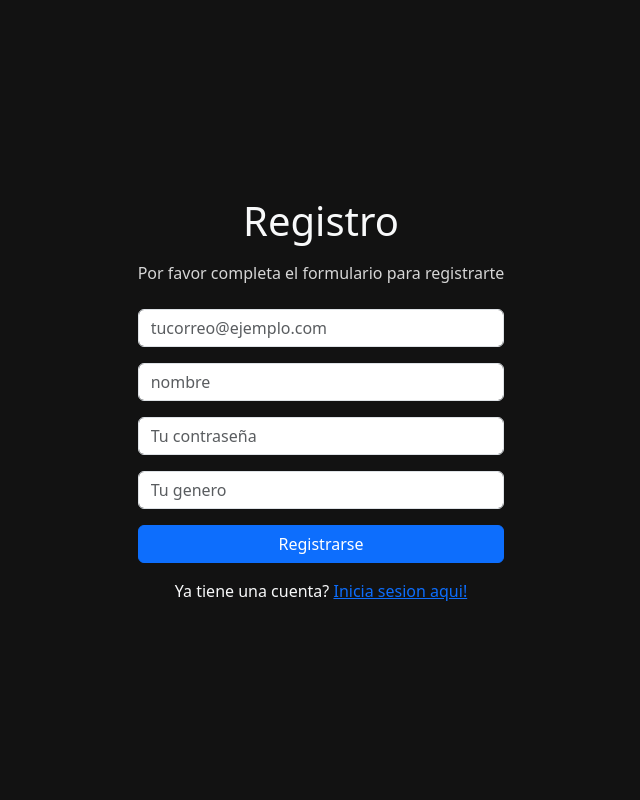
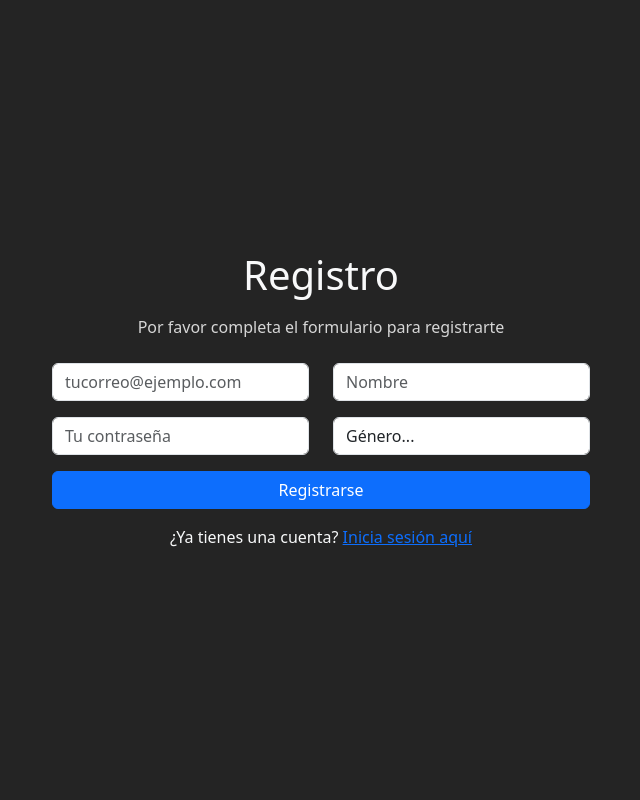
Before and after one commit to GinoSarubbi/MVC, a PHP site: page /?ruta=registro in a window 1280 px wide. Shown: the whole page, without its empty margins (319-959 px from the left). Run offline with PHP 8.4, Linux system fonts and the light colour scheme.

Commit message:
se agrego funciono nuevas, estilos y condicional segun genero

```diff
--- a/app/modelos/procesar_registro.php
+++ b/app/modelos/procesar_registro.php
@@ -5,8 +5,9 @@ require_once "usuario.php";
 $nombre   = $_POST['nombre']   ?? '';
 $email    = $_POST['email']    ?? '';
 $password = $_POST['password'] ?? '';
+$genero  = $_POST['genero']   ?? '';
 
-$usuario = new Usuario($nombre, $email, '');
+$usuario = new Usuario($nombre, $email, '', $genero);
 $usuario->setPassword($password);
 
 $_SESSION['usuarios'][] = $usuario;
--- a/app/vistas/paginas/registro.php
+++ b/app/vistas/paginas/registro.php
@@ -4,31 +4,41 @@
             <h1 class="card-title text-center mb-3">Registro</h1>
             <p class="text-center text-muted mb-4" id="pingreso">Por favor completa el formulario para registrarte</p>
             <form action="../../../curso/php/app/modelos/procesar_registro.php" method="POST">
-                <div class="mb-3">
-                    <input type="email" class="form-control" id="email" name="email" placeholder="tucorreo@ejemplo.com"
-                        required>
-                </div>
-                <div class="mb-3">
-                    <input type="text" class="form-control" id="nombre" name="nombre" placeholder="nombre" required>
+
+                <div class="row">
+                    <div class="col-md-6 mb-3">
+                        <input type="email" class="form-control" id="email" name="email"
+                            placeholder="tucorreo@ejemplo.com" required>
+                    </div>
+                    <div class="col-md-6 mb-3">
+                        <input type="text" class="form-control" id="nombre" name="nombre" placeholder="Nombre" required>
+                    </div>
                 </div>
 
-                <div class="mb-3">
-                    <input type="password" class="form-control" id="contrasena" name="contrasena"
-                        placeholder="Tu contraseña" required>
+
+                <div class="row">
+                    <div class="col-md-6 mb-3">
+                        <input type="password" class="form-control" id="contrasena" name="contrasena"
+                            placeholder="Tu contraseña" required>
+                    </div>
+                    <div class="col-md-6 mb-3">
+                        <select id="genero" name="genero" name="genero" class="form-control" required>
+                            <option value="" disabled selected>Género...</option>
+                            <option>Masculino</option>
+                            <option>Femenino</option>
+                            <option>Otro</option>
+                        </select>
+                    </div>
                 </div>
 
-                <div class="mb-3">
-                    <input type="genero" class="form-control" id="genero" name="genero"
-                        placeholder="Tu genero" required>
-                </div>
 
                 <div class="d-grid mb-3">
                     <button type="submit" class="btn btn-primary">Registrarse</button>
                 </div>
 
                 <p class="text-center mb-0">
-                    Ya tiene una cuenta?
-                    <a href="index.php?ruta=ingreso" class="link-primary">Inicia sesion aqui!</a>
+                    ¿Ya tienes una cuenta?
+                    <a href="index.php?ruta=ingreso" class="link-primary">Inicia sesión aquí</a>
                 </p>
             </form>
         </div>
--- a/assets/css/styles.css
+++ b/assets/css/styles.css
@@ -6,7 +6,7 @@
 .h-85  { height: 85%  !important; }
 
 .bg-dark2 {
-    background-color: #121212 !important;
+    background-color: #242424 !important;
 }
 
 
```
Also changed, not shown: app/modelos/usuario.php (+13 -1 lines), app/vistas/paginas/inicio.php (+13 -4 lines).
